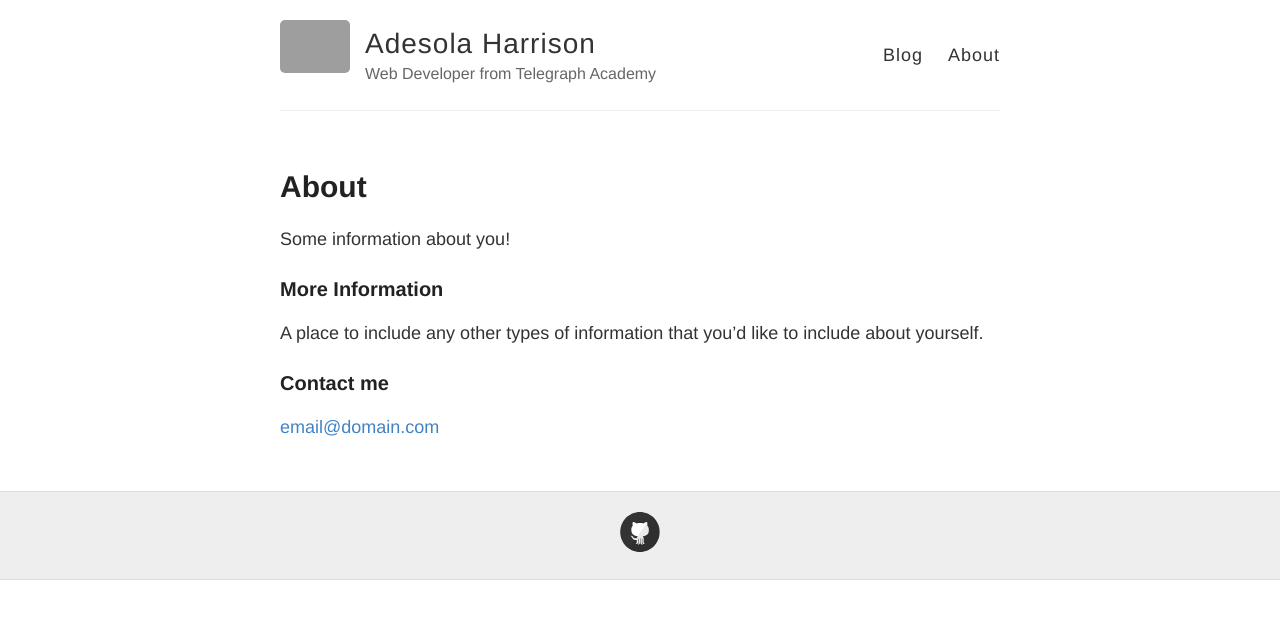
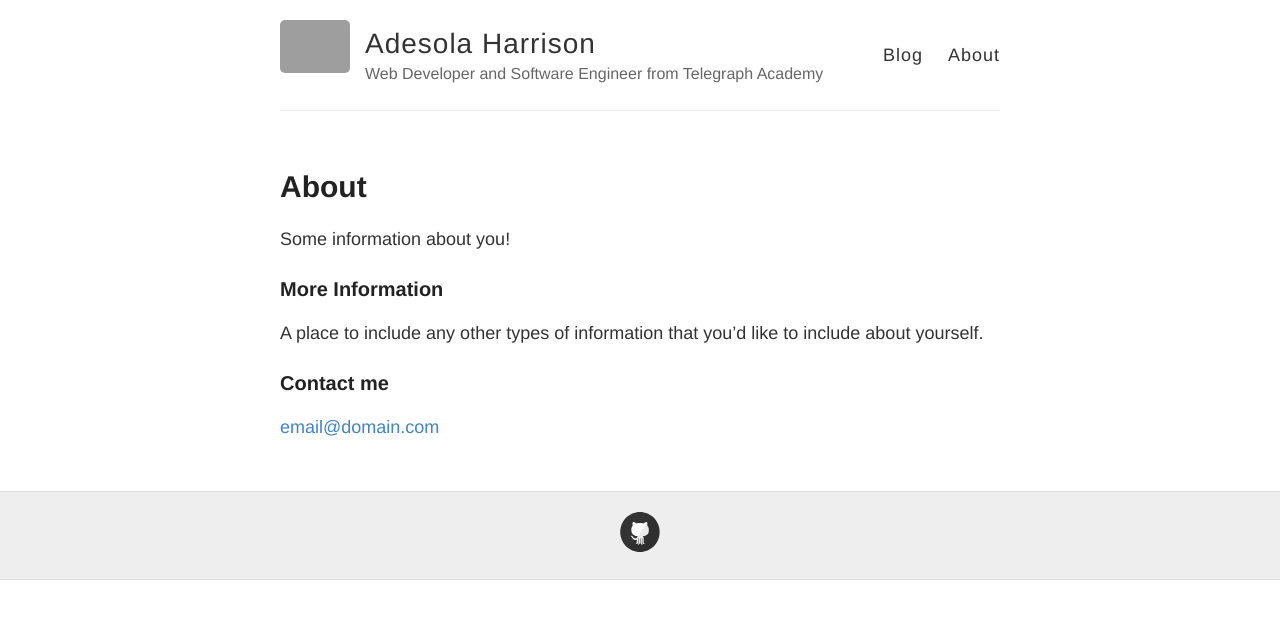
Before and after one commit to HarrisonA/HarrisonA.github.io, a Jekyll site: the page built from about.md, in a window 1280 px wide. Shown: the top 619 px of the page. Built offline with Jekyll 4.4.1, drawn with Linux system fonts in a browser that asks for light colours; Markdown is read by kramdown in place of the engine named in the settings; grey boxes are pictures that could not be loaded.

Commit message:
Updated profile

```diff
--- a/_config.yml
+++ b/_config.yml
@@ -6,7 +6,7 @@
 name: Adesola Harrison
 
 # Short bio or description (displayed in the header)
-description: Web Developer from Telegraph Academy
+description: Web Developer and Software Engineer from Telegraph Academy
 
 # URL of your avatar or profile pic (you could use your GitHub profile pic)
 avatar: https://raw.githubusercontent.com/barryclark/jekyll-now/master/images/jekyll-logo.png
```
